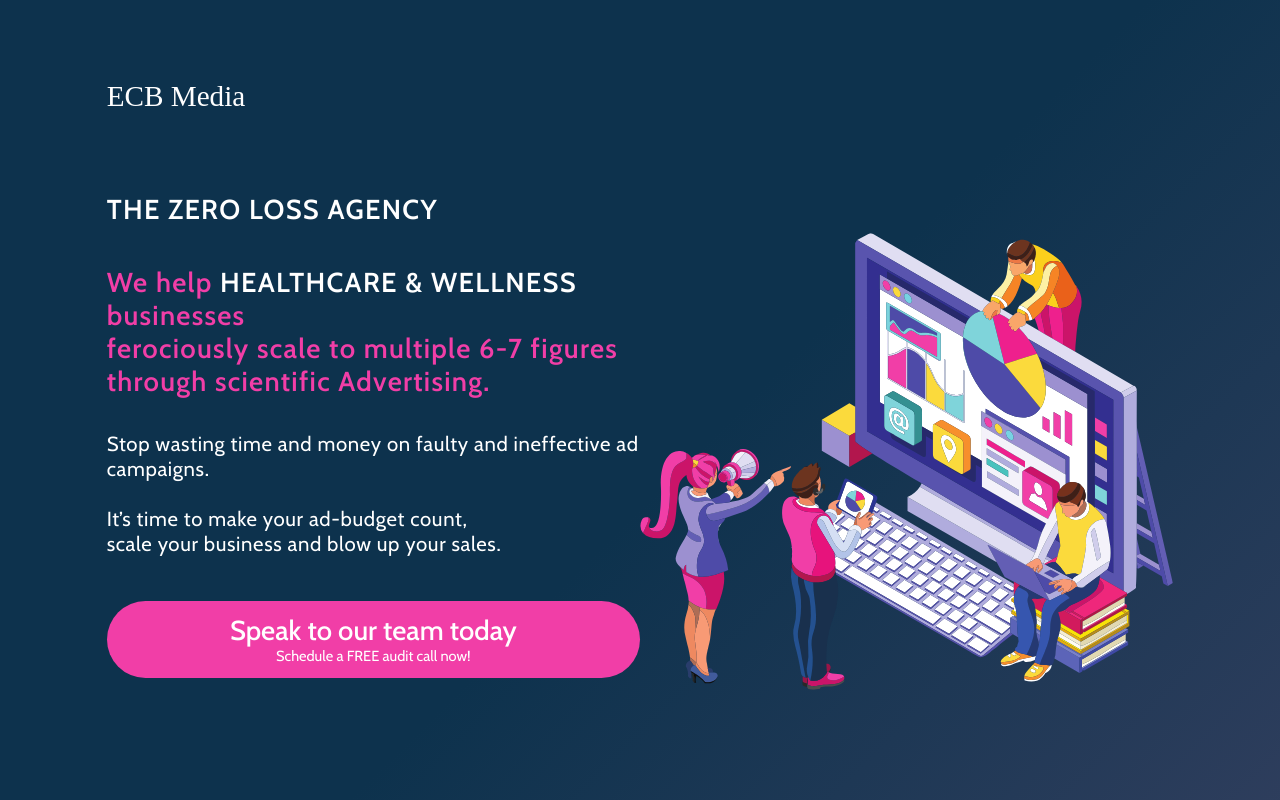
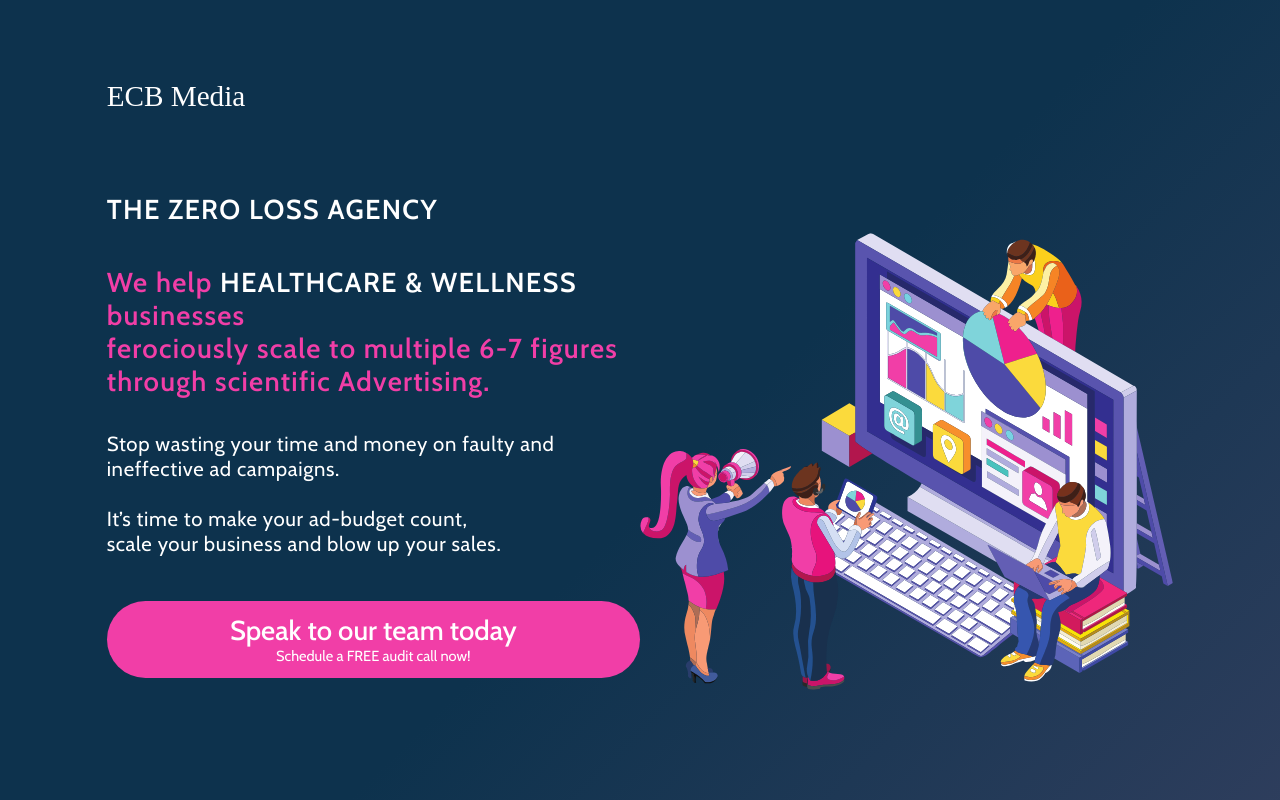
Before and after one commit to ShobhanSrivastava/ecb-media-website, a Next.js app: page / in a window 1280 px wide. Shown: the top 800 px of the page. Built offline with nearby package versions, Linux system fonts and the light colour scheme; a web font is replaced by a local one.

Commit message:
Minor text changes

```diff
--- a/components/Sections/Section1.jsx
+++ b/components/Sections/Section1.jsx
@@ -14,7 +14,7 @@ export default function Section1() {
                     <div className={`text-heading ${styles.textHeadingLine2}`}>We help <span style={{textTransform : "uppercase", color : "white"}}>healthcare & wellness</span> businesses </div>
                     <div className={`text-heading ${styles.textHeadingLine2}`}>ferociously scale to multiple 6-7 figures through scientific Advertising.</div>
                     <br />
-                    <div className={`section-details`}>Stop wasting time and money on faulty and ineffective ad campaigns.<br /><br />It’s time to make your ad-budget count,<br /> scale your business and blow
+                    <div className={`section-details`}>Stop wasting your time and money on faulty and ineffective ad campaigns.<br /><br />It’s time to make your ad-budget count,<br /> scale your business and blow
                     up your sales.
                     </div>
                     <br />
```
